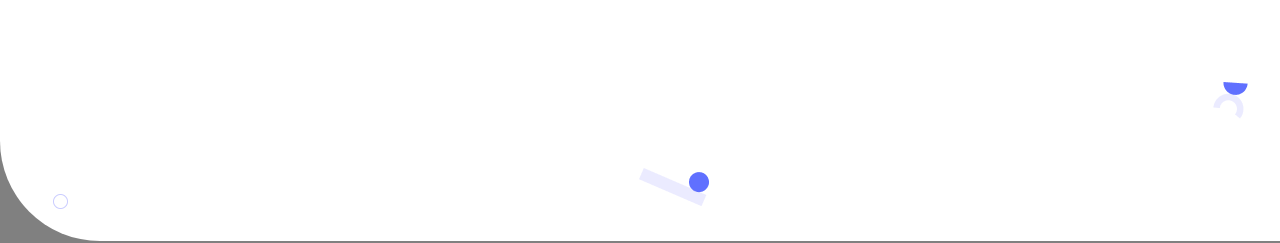
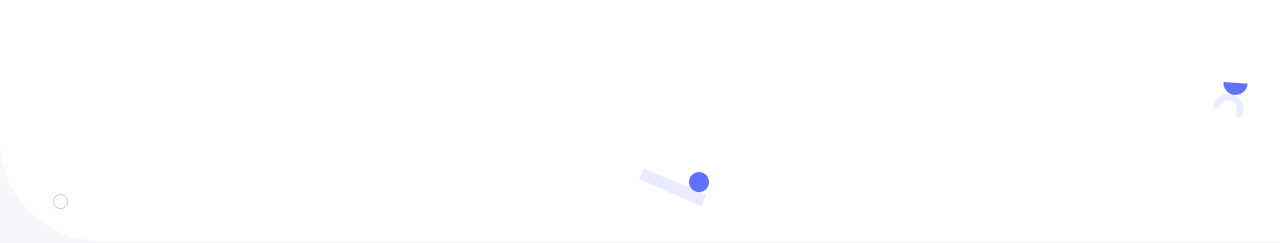
Before and after one commit to HenaryKhuraijam/portfolio, a website: page index.html in a window 1280 px wide. Shown: the part 559-802 px from the top of the page. Drawn offline with Linux system fonts and the light colour scheme.

Commit message:
Fix background color

```diff
--- a/style.css
+++ b/style.css
@@ -55,7 +55,7 @@ body {
 .wrapper {
   display: grid;
   grid-template-rows: calc(100vh - 48px) repeat(3, auto);
-  background-color: #808080;
+  background-color: #f7f7f9;
   margin-top: 48px;
 }
 
```
Also changed, not shown: README.md.
